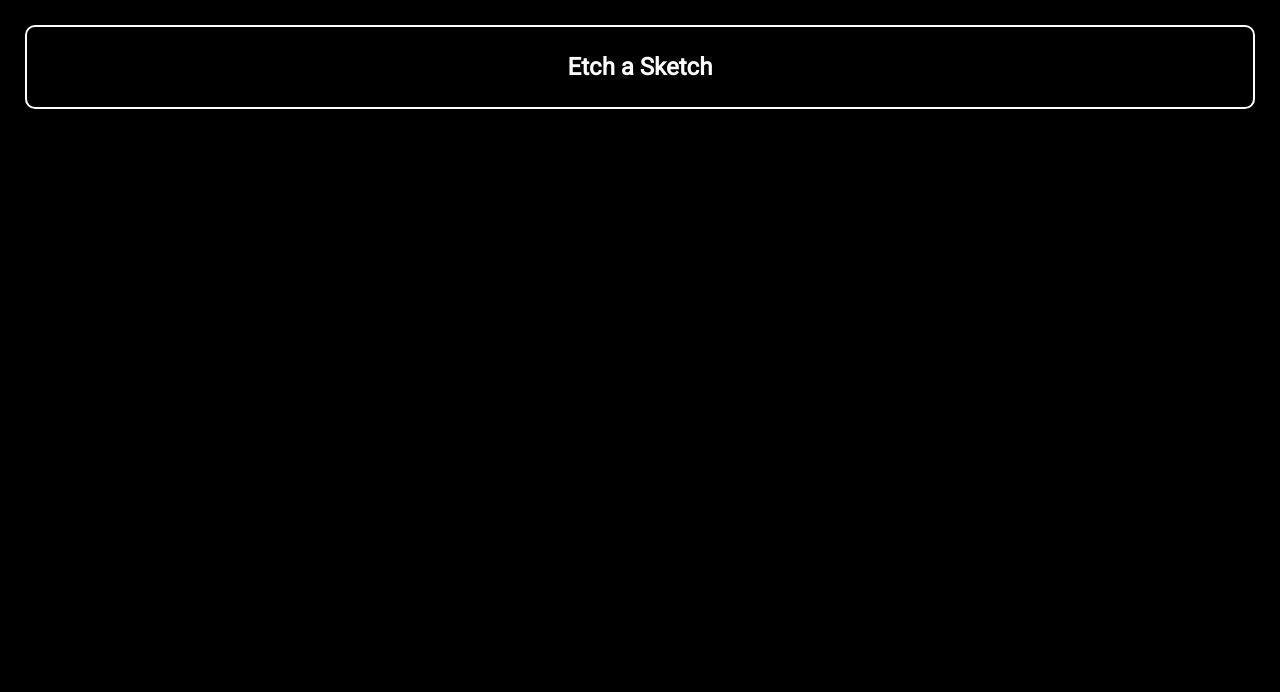
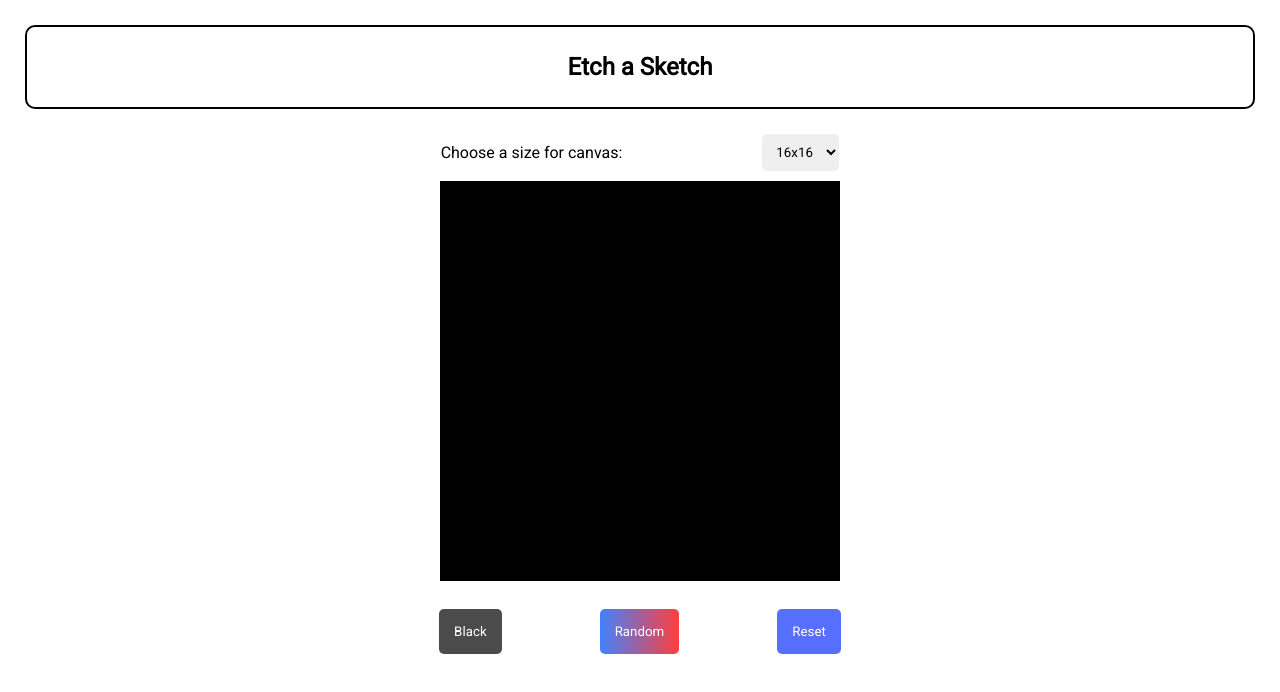
Before and after one commit to 1paramveer/Etch-a-sketch, a plain HTML site: page index.html in a window 1280 px wide. Drawn offline with Linux system fonts and the light colour scheme.

Commit message:
added Ui layout

```diff
--- a/index.html
+++ b/index.html
@@ -9,8 +9,22 @@
     <script src="./script.js" defer></script>
   </head>
   <body>
-    <div class="title">
+    <header>
       <h1>Etch a Sketch</h1>
+    </header>
+    <div class="selectSize">
+      <label for="size">Choose a size for canvas:</label>
+      <select name="size">
+        <option value="16x16">16x16</option>
+        <option value="32x32">32x32</option>
+        <option value="64x64">64x64</option>
+      </select>
     </div>
+    <div class="canvas"></div>
+    <footer>
+      <button class="blackbtn">Black</button>
+      <button class="randombtn">Random</button>
+      <button class="resetbtn">Reset</button>
+    </footer>
   </body>
 </html>
--- a/style.scss
+++ b/style.scss
@@ -3,24 +3,86 @@
 
 * {
   font-family: roboto;
-  color: white;
+  color: black;
   margin: 0;
   padding: 0;
 }
 
-body {
-  background-color: black;
-}
-.title {
+header {
   height: 10vh;
   display: grid;
   place-items: center;
-  border: 2px solid rgb(255, 255, 255);
+  border: 2px solid black;
   margin: 25px;
   border-radius: 10px;
 
   h1 {
-    color: rgb(255, 255, 255);
+    color: black;
     font-size: 24px;
   }
 }
+
+.selectSize {
+  display: flex;
+  align-items: center;
+  justify-content: center;
+
+  label {
+    margin-right: 140px;
+  }
+
+  select {
+    border-radius: 5px;
+    padding: 10px;
+    border: none;
+  }
+}
+
+.canvas {
+  height: 400px;
+  width: 400px;
+  margin-top: 10px;
+  margin-bottom: 10px;
+  margin-left: auto;
+  margin-right: auto;
+  background-color: black;
+}
+
+footer {
+  height: 10vh;
+  display: flex;
+  align-items: center;
+  justify-content: center;
+
+  .blackbtn,
+  .randombtn,
+  .resetbtn {
+    margin: 49px;
+    padding: 15px;
+  }
+
+  .blackbtn {
+    border: none;
+    background-color: rgb(75, 75, 75);
+    color: white;
+    border-radius: 5px;
+  }
+
+  .randombtn {
+    color: white;
+    border: none;
+    background-image: linear-gradient(
+      to right,
+      rgb(65, 130, 252),
+      rgb(255, 62, 62)
+    );
+    border-radius: 5px;
+  }
+
+  .resetbtn {
+    border: none;
+    background-color: rgb(86, 111, 255);
+    color: white;
+    border-radius: 5px;
+  }
+}
```
Also changed, not shown: css/style.css.
